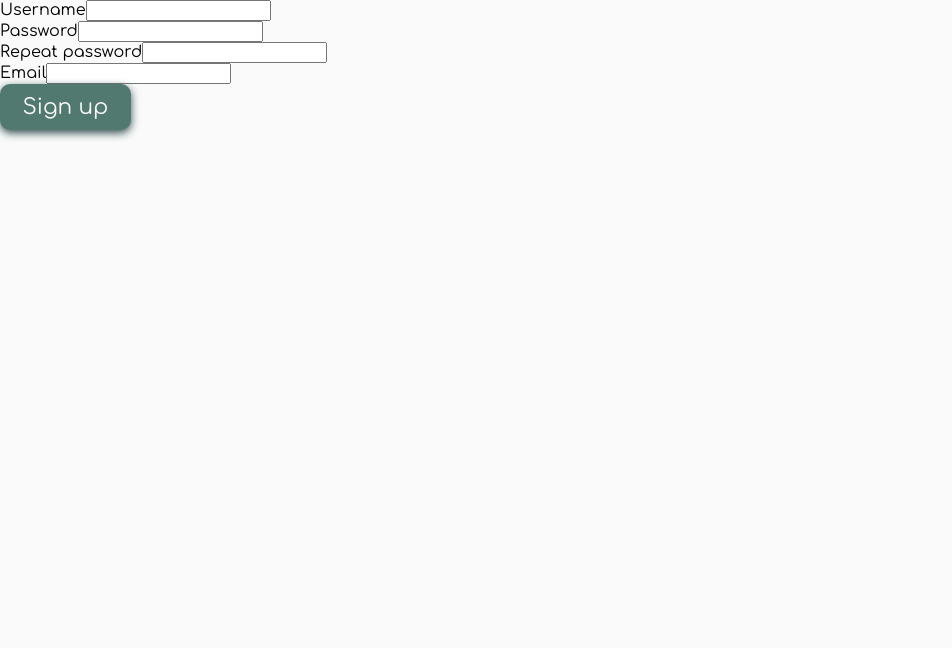
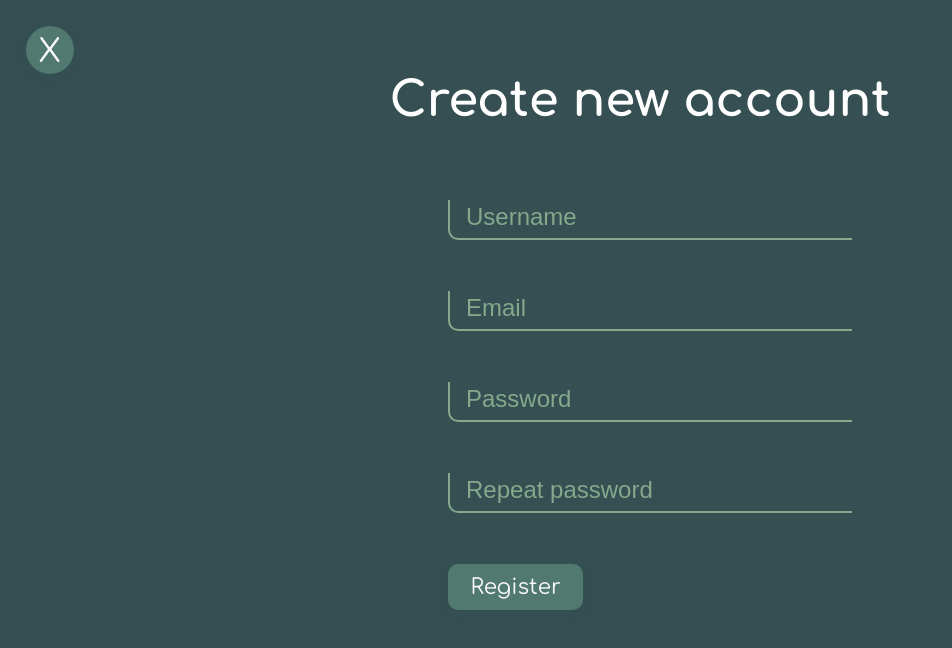
Before and after one commit to SamuelPerron/budget, a React (Create React App) app in the folder frontend/: page /register in a window 1280 px wide. Shown: the top 648 px of the page, without its empty margins (0-952 px from the left). Built offline with nearby package versions, Linux system fonts and the light colour scheme; no server answers.

Commit message:
user-login - Register page

```diff
--- a/frontend/src/containers/Signup/Signup.js
+++ b/frontend/src/containers/Signup/Signup.js
@@ -3,41 +3,45 @@ import { useState } from 'react';
 import { connect } from 'react-redux';
 import axios from 'axios';
 
-// import '../../styles/User/LoginRegister.scss';
+import FullPageHeader from '../../components/FullPageHeader/FullPageHeader';
+import FullPageForm from '../../components/FullPageForm/FullPageForm';
+import FullPage from '../../components/FullPage/FullPage';
+import Button from '../../components/Button/Button';
 
 const Signup = props => {
-    const [username, setUsername] = useState('');
-    const [email, setEmail] = useState('');
-    const [password, setPassword] = useState('');
-    const [repeatPassword, setRepeatPassword] = useState('');
-    const [generalErrorMessage, setGeneralErrorMessage] = useState('');
-    const [usernameErrorMessage, setUsernameErrorMessage] = useState('');
-    const [passwordErrorMessage, setPasswordErrorMessage] = useState('');
-    const [emailErrorMessage, setEmailErrorMessage] = useState('');
-    const [successMessage, setSuccessMessage] = useState('');
+    const defaultMessages = {
+        username: '',
+        email: '',
+        password: '',
+        repearPassword: '',
+        general: '',
+        successMessage: '',
+    };
+    const defaultFields = {
+        username: '',
+        email: '',
+        password: '',
+        repearPassword: '',
+    };
+    const [formData, setFormData] = useState(defaultFields);
+    const [errorMessages, setErrorMessages] = useState(defaultMessages);
 
     const resetMessages = () => {
-        setGeneralErrorMessage('');
-        setUsernameErrorMessage('');
-        setPasswordErrorMessage('');
-        setEmailErrorMessage('');
+        setErrorMessages(defaultMessages);
     }
 
     const resetFields = () => {
-        setUsername('');
-        setEmail('');
-        setPassword('');
-        setRepeatPassword('');
+        setFormData(defaultFields);
     }
 
     const registerUser = () => {
         resetMessages();
 
-        if (password === repeatPassword) {
+        if (formData.password === formData.repeatPassword) {
             const data = new FormData();
-            data.append('username', username);
-            data.append('password', password);
-            data.append('email', email);
+            data.append('username', formData.username);
+            data.append('password', formData.password);
+            data.append('email', formData.email);
 
             axios({
                 url: props.api + 'users/',
@@ -47,62 +51,73 @@ const Signup = props => {
             })
             .then(r => {
                 resetFields();
-                setSuccessMessage('User created, you can now login.');
+                setErrorMessages({success: 'User created, you can now login.'});
             })
             .catch(e => {
                 const error = e.response.data;
                 for (var key in error) {
                     switch (key) {
                         case 'username':
-                                setUsernameErrorMessage(error[key]);
+                                setErrorMessages({username: error[key]});
                             break;
                         case 'password':
-                                setPasswordErrorMessage(error[key]);
+                                setErrorMessages({password: error[key]});
                             break;
                         case 'email':
-                                setEmailErrorMessage(error[key]);
+                                setErrorMessages({email: error[key]});
                             break;
                         default:
-                            setGeneralErrorMessage(error[key]);
+                            setErrorMessages({general: error[key]});
                     }
                 }
             });
         } else {
-            setPasswordErrorMessage('Passwords don\'t match');
+            setErrorMessages({repeatPassword: 'Passwords don\'t match'});
         }
     }
 
     return (
-        <div className="Signup">
-            <div className="register-form" data-aos="fade-up">
+        <FullPage background="full" showClose={true}>
+            <FullPageHeader title="Create new account" />
+
+            <FullPageForm>
                 <div>
-                    <div>
-                        <span>Username</span>
-                        <input value={username} onChange={e => setUsername(e.target.value)} />
-                        <span className="error">{usernameErrorMessage}</span>
+                    <input
+                        value={formData.username}
+                        onChange={e => setFormData({...formData, username: e.target.value})}
+                        placeholder="Username" />
+                    <span className="error">{errorMessages.username}</span>
                 </div>
                 <div>
-                        <span>Password</span>
-                        <input type="password" value={password} onChange={e => setPassword(e.target.value)} />
-                        <span className="error">{passwordErrorMessage}</span>
+                    <input
+                        value={formData.email}
+                        onChange={e => setFormData({...formData, email: e.target.value})}
+                        placeholder="Email" />
+                    <span className="error">{errorMessages.email}</span>
                 </div>
                 <div>
-                        <span>Repeat password</span>
-                        <input type="password" value={repeatPassword} onChange={e => setRepeatPassword(e.target.value)} />
+                    <input
+                        type="password"
+                        value={formData.password}
+                        onChange={e => setFormData({...formData, password: e.target.value})}
+                        placeholder="Password" />
+                    <span className="error">{errorMessages.password}</span>
                 </div>
                 <div>
-                        <span>Email</span>
-                        <input value={email} onChange={e => setEmail(e.target.value)} />
-                        <span className="error">{emailErrorMessage}</span>
+                    <input
+                        type="password"
+                        value={formData.repeatPassword}
+                        onChange={e => setFormData({...formData, repeatPassword: e.target.value})}
+                        placeholder="Repeat password" />
+                    <span className="error">{errorMessages.repeatPassword}</span>
                 </div>
-                    <div className="submit">
-                        <button onClick={registerUser}>Sign up</button>
-                        <span className="error">{generalErrorMessage}</span>
-                        <span className="error">{successMessage}</span>
+                <div>
+                    <Button label="Register" onClick={registerUser} />
+                    <span className="error">{errorMessages.general}</span>
+                    <span className="error">{errorMessages.success}</span>
                 </div>
-                </div>
-            </div>
-        </div>
+            </FullPageForm>
+        </FullPage>
     );
 }
 
```
Also changed, not shown: 1 other file (tests, documents, lock files or other folders). Lines whose indentation alone changed are shown as unchanged.
